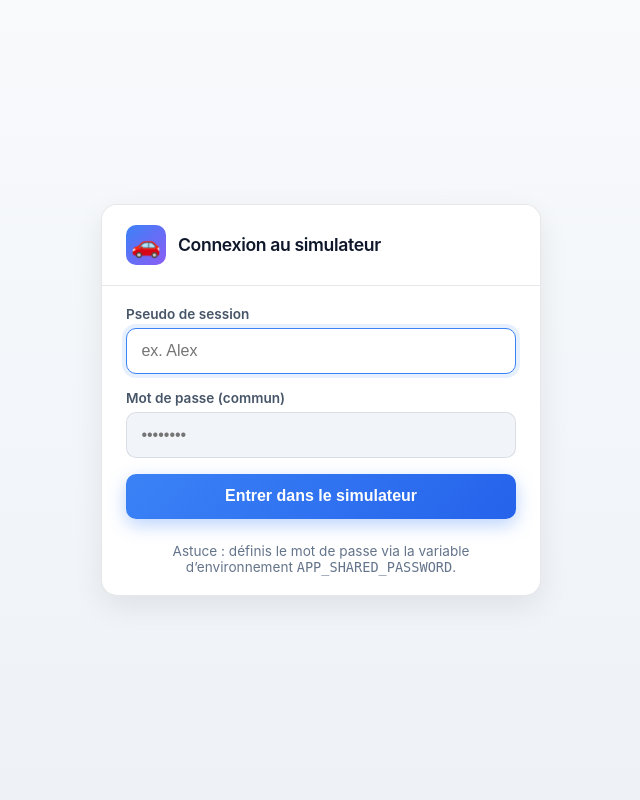
After one commit to Ben-Yehoshoua/demo_car_studies, a Flask app: template raspberry/templates/login.html in a window 1280 px wide. The commit adds this page. Shown: the whole page, without its empty margins (319-959 px from the left). Run offline with Flask 3, Linux system fonts and the light colour scheme; the template is opened without the code that fills it, so the values that code supplies are empty.

Commit message:
DCS-00007 : Adding login session

```diff
--- /dev/null
+++ b/raspberry/templates/login.html
@@ -0,0 +1,133 @@
+<!DOCTYPE html>
+<html lang="fr">
+<head>
+  <meta charset="UTF-8" />
+  <meta name="viewport" content="width=device-width, initial-scale=1.0, viewport-fit=cover" />
+  <title>Connexion – Drive Simulator Pro</title>
+  <style>
+    :root {
+      --bg-dark: #f8fafc;
+      --bg-light: #ffffff;
+      --surface: #f1f5f9;
+      --surface-light: #e2e8f0;
+      --primary: #3b82f6;
+      --primary-dark: #2563eb;
+      --secondary: #8b5cf6;
+      --accent: #06b6d4;
+      --success: #10b981;
+      --warning: #f59e0b;
+      --danger: #ef4444;
+      --text-primary: #0f172a;
+      --text-secondary: #475569;
+      --text-muted: #64748b;
+      --border: rgba(15, 23, 42, 0.1);
+    }
+
+    * { box-sizing: border-box; margin: 0; padding: 0; }
+    body {
+      font-family: 'Inter', ui-sans-serif, system-ui, -apple-system, Segoe UI, Roboto, sans-serif;
+      background: linear-gradient(180deg, var(--bg-dark), #eef2f7);
+      min-height: 100vh;
+      color: var(--text-primary);
+      display: grid;
+      place-items: center;
+      padding: 2rem;
+    }
+
+    .card {
+      width: 100%;
+      max-width: 440px;
+      background: var(--bg-light);
+      border: 1px solid var(--border);
+      border-radius: 16px;
+      box-shadow: 0 10px 30px rgba(0,0,0,.08);
+      overflow: hidden;
+    }
+
+    .header {
+      display: flex;
+      align-items: center;
+      gap: 0.75rem;
+      padding: 1.25rem 1.5rem;
+      border-bottom: 1px solid var(--border);
+      background: var(--bg-light);
+    }
+    .logo-icon {
+      width: 40px; height: 40px; border-radius: 10px;
+      background: linear-gradient(135deg, var(--primary), var(--secondary));
+      display: grid; place-items: center; font-size: 1.5rem;
+      color: white;
+    }
+    h1 { font-size: 1.1rem; font-weight: 600; letter-spacing: -0.02em; }
+
+    form { padding: 1.25rem 1.5rem 1.5rem; display: grid; gap: 1rem; }
+    label { font-size: .85rem; color: var(--text-secondary); font-weight: 600; }
+    .input {
+      width: 100%;
+      border: 1px solid var(--border);
+      background: var(--surface);
+      border-radius: 10px;
+      padding: .8rem .9rem;
+      font-size: 1rem;
+      outline: none;
+      transition: border .2s, box-shadow .2s;
+    }
+    .input:focus {
+      border-color: var(--primary);
+      box-shadow: 0 0 0 4px rgba(59,130,246,.12);
+      background: #fff;
+    }
+
+    .btn {
+      display: inline-flex; justify-content: center; align-items: center;
+      gap: .5rem;
+      border: none; cursor: pointer;
+      padding: .85rem 1rem; border-radius: 10px;
+      font-weight: 700; color: white; font-size: 1rem;
+      background: linear-gradient(135deg, var(--primary), var(--primary-dark));
+      box-shadow: 0 6px 18px rgba(59,130,246,.35);
+      transition: transform .15s ease, box-shadow .2s ease, filter .2s ease;
+    }
+    .btn:hover { transform: translateY(-1px); filter: brightness(1.02); }
+    .btn:active { transform: translateY(0); }
+
+    .row { display: grid; gap: .4rem; }
+    .hint { font-size: .85rem; color: var(--text-muted); }
+    .error {
+      display: none;
+      background: #fff; border: 1px solid rgba(239,68,68,.35);
+      color: var(--danger); padding: .75rem 1rem;
+      border-radius: 10px; font-size: .9rem;
+    }
+    .error.show { display: block; }
+    .footer-hint {
+      padding: 0 1.5rem 1.25rem;
+      font-size: .85rem; color: var(--text-muted); text-align: center;
+    }
+  </style>
+</head>
+<body>
+  <div class="card">
+    <div class="header">
+      <div class="logo-icon">🚗</div>
+      <h1>Connexion au simulateur</h1>
+    </div>
+
+    <div id="err" class="error{{ ' show' if error else '' }}">{{ error or '' }}</div>
+
+    <form method="post" action="/login" autocomplete="off">
+      <div class="row">
+        <label for="username">Pseudo de session</label>
+        <input class="input" id="username" name="username" placeholder="ex. Alex" required autofocus />
+      </div>
+      <div class="row">
+        <label for="password">Mot de passe (commun)</label>
+        <input class="input" id="password" name="password" type="password" placeholder="••••••••" required />
+      </div>
+      <button class="btn" type="submit">Entrer dans le simulateur</button>
+    </form>
+
+    <p class="footer-hint">Astuce : définis le mot de passe via la variable d’environnement <code>APP_SHARED_PASSWORD</code>.</p>
+  </div>
+</body>
+</html>
```
Also changed, not shown: raspberry/templates/simulator.html (+52 -4 lines).
